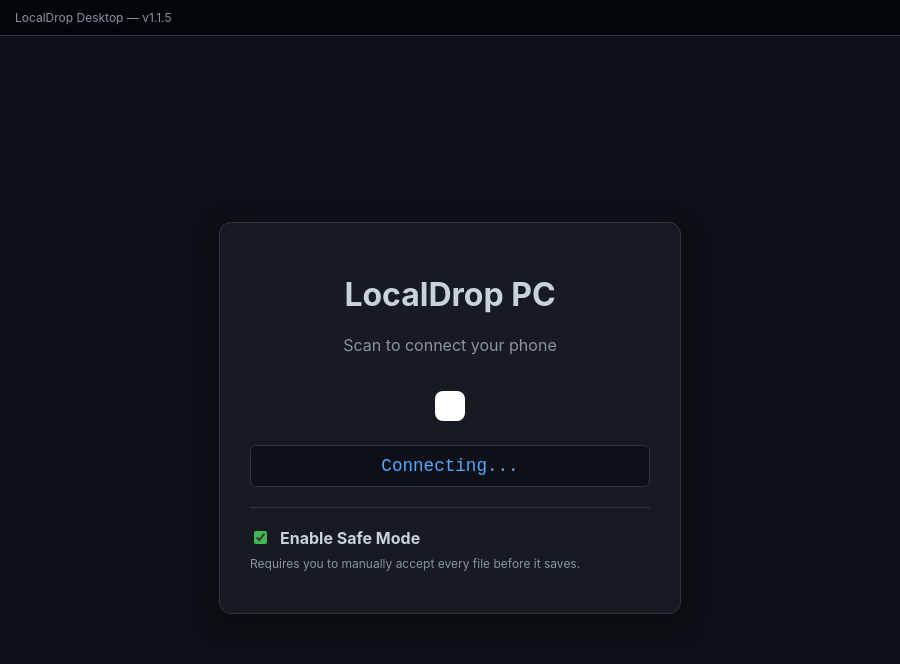
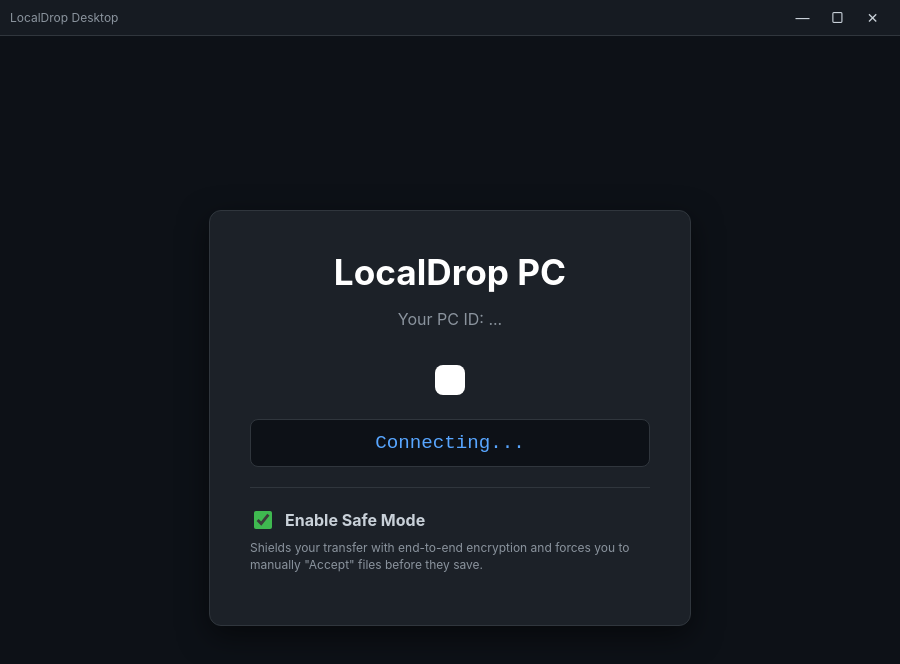
Before and after one commit to devtphbs/localdrop-pc, an Electron app: page index.html in a window 900 px wide. Drawn offline with Linux system fonts and the light colour scheme; a script that the page names is missing.

Commit message:
Refactor index.html for improved UI and functionality

```diff
--- a/index.html
+++ b/index.html
@@ -7,10 +7,12 @@
     <style>
         :root {
             --bg: #0d1117;
-            --card: #161b22;
+            --top-bar: #161b22;
+            --card: #1c2128;
             --primary: #58a6ff;
             --text: #c9d1d9;
             --border: #30363d;
+            --success: #3fb950;
         }
         body {
             font-family: -apple-system, system-ui, sans-serif;
@@ -23,39 +25,50 @@
             overflow: hidden;
         }
 
-        /* Top Bar styling to match the system */
+        /* Top Bar / Title Bar */
         .title-bar {
             height: 35px;
-            background: #010409;
+            background: var(--top-bar);
             display: flex;
             align-items: center;
-            padding: 0 15px;
-            font-size: 12px;
-            color: #8b949e;
+            justify-content: space-between;
+            padding: 0 10px;
             border-bottom: 1px solid var(--border);
-            -webkit-app-region: drag; /* Allows moving the window */
+            -webkit-app-region: drag;
         }
+        .title-bar span { font-size: 12px; color: #8b949e; }
+        .window-controls { display: flex; -webkit-app-region: no-drag; }
+        .control-btn {
+            width: 35px;
+            height: 35px;
+            display: flex;
+            align-items: center;
+            justify-content: center;
+            cursor: pointer;
+            font-size: 14px;
+        }
+        .control-btn:hover { background: rgba(255,255,255,0.1); }
+        .close-btn:hover { background: #f85149; color: white; }
 
+        /* Main UI */
         .main-content {
             flex: 1;
             display: flex;
-            flex-direction: column;
             align-items: center;
             justify-content: center;
             padding: 20px;
         }
-
         .card {
             background: var(--card);
             border: 1px solid var(--border);
             border-radius: 12px;
-            padding: 30px;
+            padding: 40px;
             text-align: center;
             width: 100%;
             max-width: 400px;
-            box-shadow: 0 8px 24px rgba(0,0,0,0.5);
+            box-shadow: 0 10px 30px rgba(0,0,0,0.5);
         }
-
+        h1 { font-size: 2.2rem; margin: 0; color: #fff; }
         #qrcode {
             background: white;
             padding: 15px;
@@ -63,88 +76,105 @@
             margin: 20px auto;
             display: inline-block;
         }
-
-        .id-display {
+        .id-box {
             font-family: monospace;
             background: #0d1117;
-            padding: 10px;
-            border-radius: 6px;
+            padding: 12px;
+            border-radius: 8px;
             color: var(--primary);
-            font-size: 1.1rem;
+            font-size: 1.2rem;
+            border: 1px solid var(--border);
             margin-bottom: 20px;
-            border: 1px solid var(--border);
         }
+        .safe-mode-area {
+            text-align: left;
+            border-top: 1px solid var(--border);
+            padding-top: 20px;
+            margin-top: 20px;
+        }
+        .toggle { display: flex; align-items: center; gap: 10px; font-weight: bold; }
+        input[type="checkbox"] { accent-color: var(--success); width: 18px; height: 18px; }
+        .desc { font-size: 12px; color: #8b949e; margin-top: 8px; line-height: 1.4; }
 
-        .safe-mode-panel {
-            margin-top: 20px;
-            padding-top: 20px;
-            border-top: 1px solid var(--border);
-            text-align: left;
-        }
-
-        input[type="checkbox"] { accent-color: #3fb950; }
-
-        #notification {
+        /* Update Notification */
+        #update-bar {
+            position: fixed;
+            bottom: 0;
+            width: 100%;
             background: var(--primary);
             color: white;
             padding: 10px;
             text-align: center;
             display: none;
+            z-index: 100;
+        }
+        #update-bar button {
+            background: white;
+            color: var(--primary);
+            border: none;
+            padding: 5px 15px;
+            border-radius: 4px;
+            margin-left: 10px;
+            cursor: pointer;
             font-weight: bold;
         }
     </style>
 </head>
 <body>
 
-    <div class="title-bar">LocalDrop Desktop — v1.1.5</div>
-    <div id="notification">New version ready! <button onclick="restartApp()">Update Now</button></div>
+    <div class="title-bar">
+        <span>LocalDrop Desktop</span>
+        <div class="window-controls">
+            <div class="control-btn" onclick="ipcRenderer.send('min')">—</div>
+            <div class="control-btn" onclick="ipcRenderer.send('max')">▢</div>
+            <div class="control-btn close-btn" onclick="ipcRenderer.send('close')">✕</div>
+        </div>
+    </div>
 
     <div class="main-content">
         <div class="card">
             <h1>LocalDrop PC</h1>
-            <p style="color: #8b949e;">Scan to connect your phone</p>
+            <p style="color: #8b949e;">Your PC ID: <span id="peer-id-text">...</span></p>
 
             <div id="qrcode"></div>
 
-            <div class="id-display" id="peer-id">Connecting...</div>
+            <div class="id-box" id="peer-id">Connecting...</div>
 
-            <div class="safe-mode-panel">
-                <label style="display: flex; align-items: center; gap: 10px; cursor: pointer;">
-                    <input type="checkbox" id="safeMode" checked>
-                    <strong>Enable Safe Mode</strong>
+            <div class="safe-mode-area">
+                <label class="toggle">
+                    <input type="checkbox" id="safeMode" checked> Enable Safe Mode
                 </label>
-                <p style="font-size: 12px; color: #8b949e; margin-top: 8px;">
-                    Requires you to manually accept every file before it saves.
+                <p class="desc">
+                    Shields your transfer with end-to-end encryption and forces you to manually "Accept" files before they save.
                 </p>
             </div>
         </div>
     </div>
 
+    <div id="update-bar">
+        A new update is ready! <button onclick="ipcRenderer.send('restart_app')">Update & Restart</button>
+    </div>
+
     <script src="https://cdnjs.cloudflare.com/ajax/libs/qrcodejs/1.0.0/qrcode.min.js"></script>
     <script src="https://unpkg.com/peerjs@1.5.2/dist/peerjs.min.js"></script>
-
     <script>
         const { ipcRenderer } = require('electron');
         const peer = new Peer('localdrop-pc-250');
 
         peer.on('open', (id) => {
             document.getElementById('peer-id').innerText = id;
+            document.getElementById('peer-id-text').innerText = id;
 
-            // Generate the QR code for your Vercel website
             new QRCode(document.getElementById("qrcode"), {
-                text: "https://your-vercel-link.vercel.app", // Change this to your real link!
-                width: 160,
-                height: 160,
-                colorDark : "#000000",
-                colorLight : "#ffffff"
+                text: "https://localdrop-share.vercel.app",
+                width: 160, height: 160
             });
         });
 
         peer.on('connection', (conn) => {
             conn.on('data', (data) => {
-                const isSafe = document.getElementById('safeMode').checked;
-                if (isSafe) {
-                    if (confirm(`Accept file: ${data.name}?`)) { saveFile(data); }
+                if (document.getElementById('safeMode').checked) {
+                    if (confirm(`Accept file: ${data.name}?`)) saveFile(data);
                 } else {
                     saveFile(data);
                 }
@@ -159,13 +189,10 @@
             link.click();
         }
 
+        // Update Listeners
         ipcRenderer.on('update_available', () => {
-            document.getElementById('notification').style.display = 'block';
+            document.getElementById('update-bar').style.display = 'block';
         });
-
-        function restartApp() {
-            ipcRenderer.send('restart_app');
-        }
     </script>
 </body>
 </html>
```
